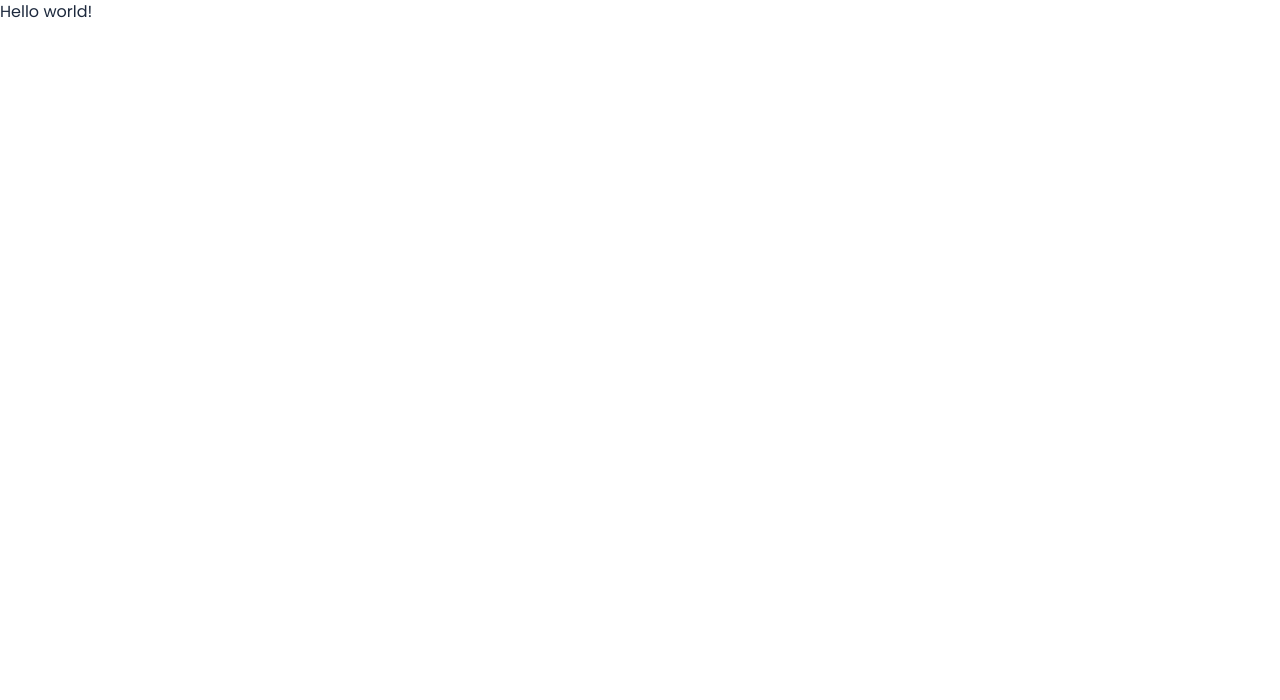
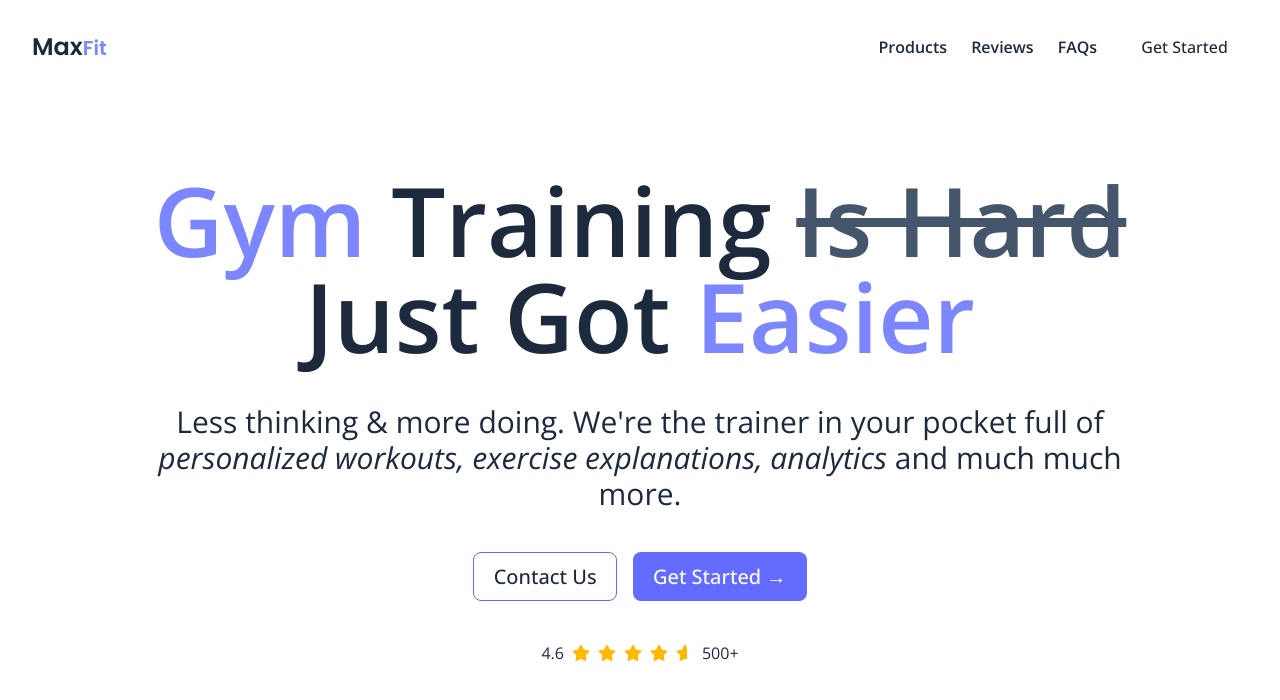
Before and after one commit to nuwandm/gym-landing-page, a SvelteKit app: page / in a window 1280 px wide. Shown: the top 700 px of the page. Built offline with nearby package versions, Linux system fonts and the light colour scheme.

Commit message:
creating hero section with sectionwrappers and rating star component

```diff
--- a/src/app.css
+++ b/src/app.css
@@ -24,3 +24,48 @@ span {
   background-image: linear-gradient(to right, grey 1px, 1px),
     linear-gradient(to bottom, grey 1px, transparent 1px);
 }
+
+
+button,
+.button {
+    border-radius: 8px;
+    border: 1px solid transparent;
+    padding: 0.6em 1.2em;
+    font-size: 1em;
+    font-weight: 500;
+    font-family: inherit;
+    background-color: white;
+    cursor: pointer;
+    transition: border-color 0.2s;
+}
+
+button:hover {
+    border-color: #646cff;
+}
+
+button:focus,
+button:focus-visible {
+    outline: 4px auto -webkit-focus-ring-color;
+}
+
+
+.specialBtn {
+    border-color: #646cff;
+}
+
+.specialBtnDark {
+    background: #646cff;
+    color: white;
+}
+
+.specialBtn:hover {
+    border-color: blue;
+}
+
+.dropShadow {
+    filter: drop-shadow(-10.8923px 14.523px 35.0973px rgba(29, 140, 242, 0.2));
+}
+
+.fadeIn {
+    animation: fadeIn 300ms ease-in forwards;
+}
--- /dev/null
+++ b/src/components/CTAs.svelte
@@ -0,0 +1,12 @@
+<script>
+  export let dark;
+</script>
+
+<div class="flex items-center gap-4">
+  <button class={"specialBtn " + (dark ? " bg-[#181b34]" : " ")}>
+    <p class="text-base sm:text-lg md:text-xl">Contact Us</p>
+  </button>
+  <button class="specialBtnDark">
+    <p class="text-base sm:text-lg md:text-xl">Get Started &rarr;</p>
+  </button>
+</div>
--- /dev/null
+++ b/src/components/Header.svelte
@@ -0,0 +1,30 @@
+<script></script>
+
+<header class="flex flex-col relative z-20">
+  <div
+    class="max-w-[1400px] mx-auto w-full flex items-center justify-between p-4 py-6"
+  >
+    <a href="/">
+      <h1 class="font-semibold text-2xl">
+        Max<span class="text-indigo-400 text-xl">Fit</span>
+      </h1>
+    </a>
+    <button aria-label="Open menu" class="md:hidden grid place-items-center">
+      <i class="fa-solid fa-bars"></i>
+    </button>
+    <nav class="hidden md:flex items-center gap-4 lg:gap-6 font-semibold">
+      <a
+        href="#products"
+        class="duration-200 hover:text-indigo-400 cursor-pointer">Products</a
+      >
+      <a
+        href="#reviews"
+        class="duration-200 hover:text-indigo-400 cursor-pointer">Reviews</a
+      >
+      <a href="#faqs" class="duration-200 hover:text-indigo-400 cursor-pointer"
+        >FAQs</a
+      >
+      <button class="spesialBtn"><p>Get Started</p></button>
+    </nav>
+  </div>
+</header>
--- /dev/null
+++ b/src/components/Hero.svelte
@@ -0,0 +1,31 @@
+<script>
+  import CtAs from "./CTAs.svelte";
+  import Header from "./Header.svelte";
+  import SectionWrapper from "./SectionWrapper.svelte";
+  import Stars from "./Stars.svelte";
+</script>
+
+<SectionWrapper
+  ><Header />
+  <div
+    class="flex flex-col gap-10 flex-1 items-center justify-center pb-10 md:pb-14"
+  >
+    <h2
+      class="text-5xl sm:text-6xl md:text-7xl lg:text-8xl max-w-[1200px] mx-auto w-full text-center font-semibold"
+    >
+      <span class="text-indigo-400">Gym</span> Training
+      <span class="text-slate-600 line-through">Is Hard</span><br />
+      Just Got <span class="text-indigo-400">Easier</span>
+    </h2>
+    <p
+      class="text-xl sm:text-2xl md:text-3xl text-center max-w-[1000px] mx-auto w-full"
+    >
+      Less thinking & more doing. We're the trainer in your pocket full of <span
+        class="italic"
+        >personalized workouts, exercise explanations, analytics</span
+      > and much much more.
+    </p>
+    <CtAs />
+    <Stars />
+  </div>
+</SectionWrapper>
--- /dev/null
+++ b/src/components/Products.svelte
@@ -0,0 +1,5 @@
+<script>
+  import SectionWrapper from "./SectionWrapper.svelte";
+</script>
+
+<SectionWrapper id="products">This is products</SectionWrapper>
--- /dev/null
+++ b/src/components/SectionWrapper.svelte
@@ -0,0 +1,9 @@
+<script>
+  export let id;
+</script>
+
+<section {id} class={"min-h-screen flex flex-col px-4 "}>
+  <div class="flex flex-col flex-1 max-w-[1400px] mx-auto w-full">
+    <slot />
+  </div>
+</section>
--- /dev/null
+++ b/src/components/Stars.svelte
@@ -0,0 +1,15 @@
+<div class="flex items-center justify-center gap-2 text-base">
+    <p>4.6</p>
+    {#each [0, 1, 2, 3, 4] as index}
+        <div class="grid place-items-center relative">
+            <i class="fa-solid fa-star opacity-0"></i>
+            <div
+                class={"absolute top-0 left-0 grid place-items-center " +
+                    (index === 4 ? "w-[60%] overflow-hidden" : " ")}
+            >
+                <i class="fa-solid fa-star text-amber-400"></i>
+            </div>
+        </div>
+    {/each}
+    <p>500+</p>
+</div>
--- a/src/routes/+page.svelte
+++ b/src/routes/+page.svelte
@@ -1,8 +1,7 @@
-<h1>Hello world!</h1>
+<script>
+  import Hero from "../components/Hero.svelte";
+</script>
 
-<style lang="postcss">
-  @reference "tailwindcss/theme";
-  :global(html) {
-    background-color: theme(--color-gray-100);
-  }
-</style>
+<main class="flex flex-col">
+  <Hero />
+</main>
```
